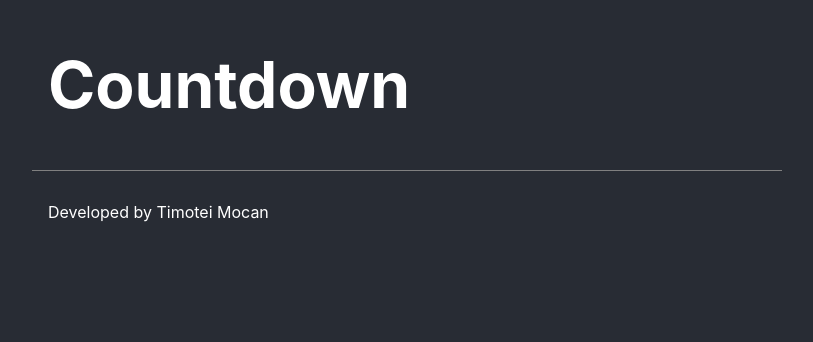
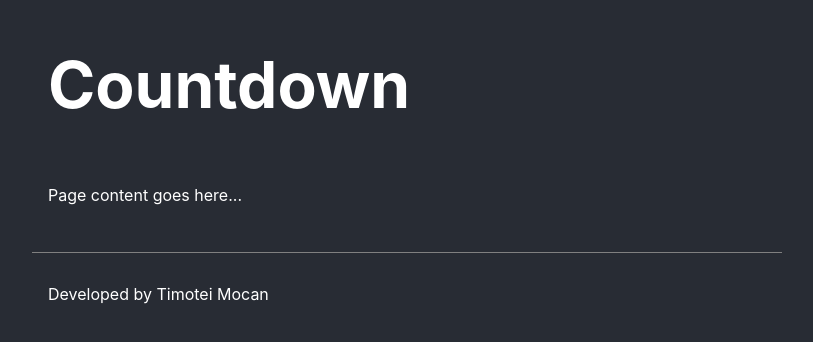
Before and after one commit to mocantimoteidavid/countdown-challenge, a React (Create React App) app: page / in a window 1280 px wide. Shown: the top 342 px of the page, without its empty margins (233-1046 px from the left). Built offline with nearby package versions, Linux system fonts and the light colour scheme.

Commit message:
refactor basic layout

```diff
--- a/src/App.tsx
+++ b/src/App.tsx
@@ -1,13 +1,9 @@
-import Header from "./components/ui/Header"
-import Footer from "./components/ui/Footer"
 import Page from "./components/ui/Page"
 
 function App() {
   return (
     <Page>
-      <Header />
-
-      <Footer />
+      <p>Page content goes here...</p>
     </Page>
   )
 }
--- a/src/components/ui/Footer/index.ts
+++ /dev/null
@@ -1,2 +0,0 @@
-import Footer from "./Footer"
-export default Footer
--- a/src/components/ui/Header/index.ts
+++ /dev/null
@@ -1,2 +0,0 @@
-import Header from "./Header"
-export default Header
--- /dev/null
+++ b/src/components/ui/Page/Content.tsx
@@ -0,0 +1,7 @@
+import styled from "styled-components"
+
+const Content = styled.header`
+  padding: 16px;
+`
+
+export default Content
--- a/src/components/ui/Footer/Footer.tsx
+++ b/src/components/ui/Page/Footer.tsx
@@ -3,6 +3,7 @@ import styled from "styled-components"
 const StyledFooter = styled.footer`
   border-top: 1px solid grey;
   padding: 32px 16px;
+  margin-top: 32px;
 `
 
 const Footer = () => (
--- a/src/components/ui/Page/Page.tsx
+++ b/src/components/ui/Page/Page.tsx
@@ -1,10 +1,23 @@
 import styled from "styled-components"
+import Content from "./Content"
+import Footer from "./Footer"
+import Header from "./Header"
 
-const Page = styled.div`
+const StyledPage = styled.div`
   min-height: 100vh;
   max-width: 750px;
   margin: 0 auto;
   font-size: 16px;
 `
 
+const Page: React.FC = ({ children }) => {
+  return (
+    <StyledPage>
+      <Header />
+      <Content>{children}</Content>
+      <Footer />
+    </StyledPage>
+  )
+}
+
 export default Page
```
Also changed, not shown: src/components/ui/Page/Header.tsx (renamed from src/components/ui/Header/Header.tsx).
